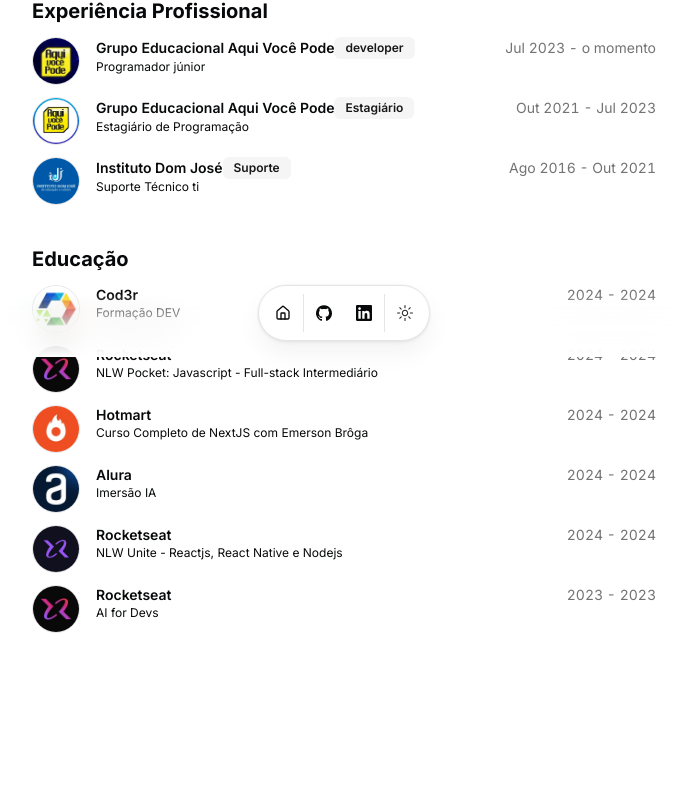
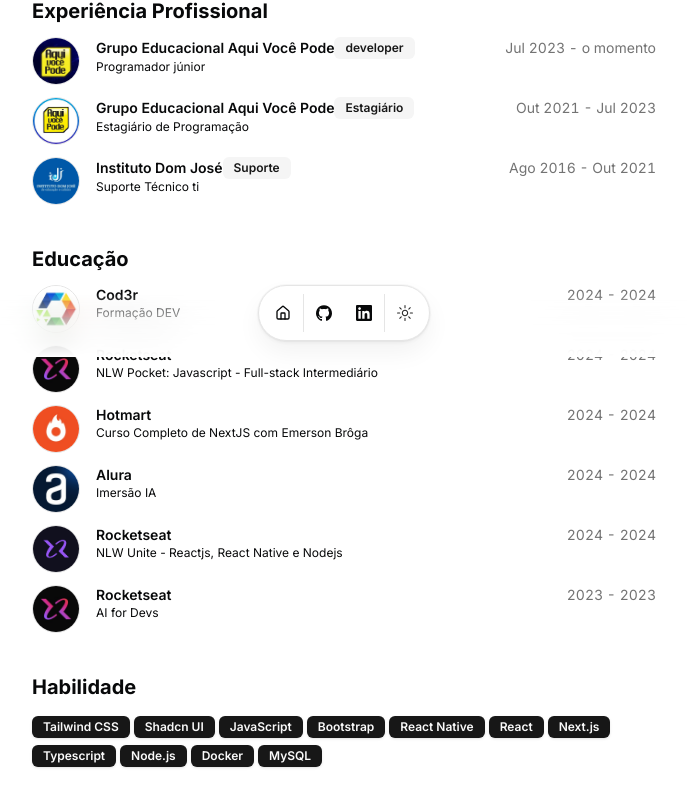
Before and after one commit to Peedrohenrique/portfolio, a Next.js app: page / in a window 1280 px wide. Shown: the part 443-1250 px from the top of the page, without its empty margins (296-983 px from the left). Before the commit the page ends 1178 px from the top, so only its background shows below. Built offline with nearby package versions, Linux system fonts and the light colour scheme.

Commit message:
finished skill

```diff
--- a/src/app/page.tsx
+++ b/src/app/page.tsx
@@ -4,6 +4,7 @@
 import { About } from "@/components/about";
 import { Work } from "@/components/work";
 import { Education } from "@/components/education";
+import { Skill } from "@/components/skill";
 
 export default function Home() {
   const BLUR_FADE_DELAY = 0.04;
@@ -12,7 +13,8 @@
       <Header delay={BLUR_FADE_DELAY} />
       <About delay={BLUR_FADE_DELAY} />
       <Work delay={BLUR_FADE_DELAY} />
-      <Education deley={BLUR_FADE_DELAY} />
+      <Education delay={BLUR_FADE_DELAY} />
+      <Skill delay={BLUR_FADE_DELAY} />
     </main>
   );
 }
--- /dev/null
+++ b/src/components/skill.tsx
@@ -0,0 +1,22 @@
+import { DATA } from "@/data/resume";
+import { Badge } from "@/components/ui/badge";
+import BlurFade from "./ui/blur-fade";
+
+export function Skill({delay} : {delay: number}) {
+    return (
+        <section id="skills">
+            <div className="flex min-h-0 flex-col gap-y-3">
+                <BlurFade delay={delay * 9}>
+                    <h2 className="text-xl font-bold">Habilidade</h2>
+                </BlurFade>
+                <div className="flex flex-wrap gap-1">
+                    {DATA.skills.map((skill, id) => (
+                        <BlurFade key={skill} delay={delay * 10 + id * 0.05}>
+                            <Badge key={skill}>{skill}</Badge>
+                        </BlurFade>
+                    ))}
+                </div>
+            </div>
+        </section>
+    );
+}
```
